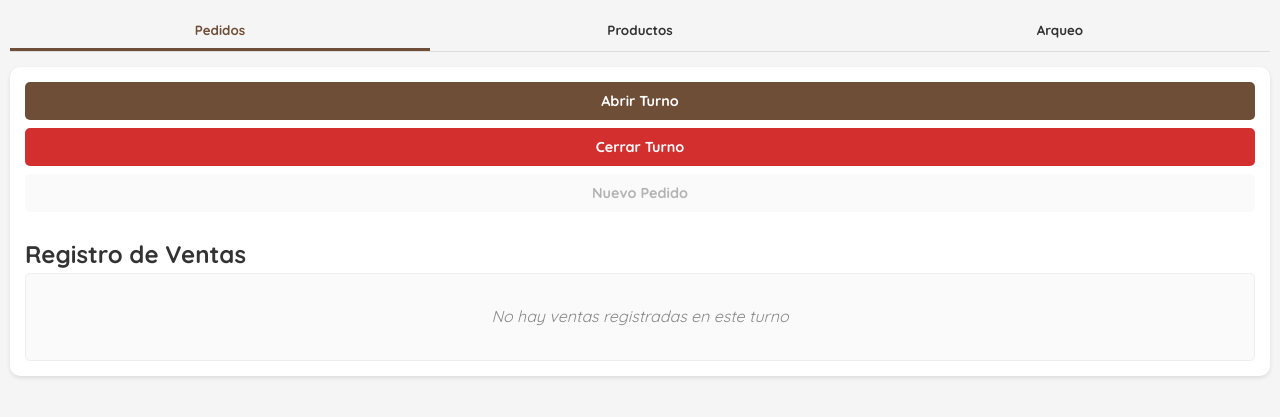
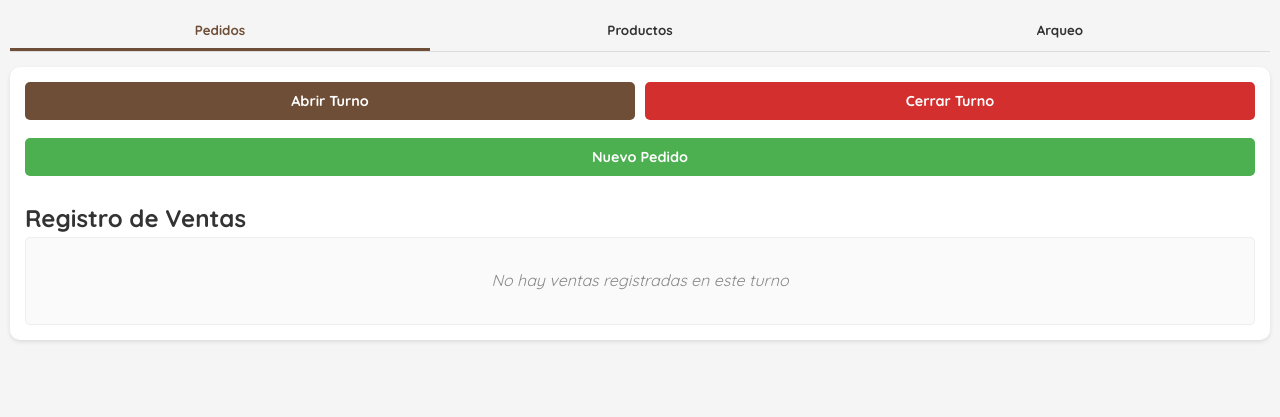
Before and after one commit to elmorochobueno/Shmoo, a plain HTML site: page index.html in a window 1280 px wide. Shown: the part 59-476 px from the top of the page. Drawn offline with Linux system fonts and the light colour scheme.

Commit message:
Update index.html

```diff
--- a/index.html
+++ b/index.html
@@ -47,10 +47,16 @@
         <!-- Pestaña Pedidos -->
         <div class="tab-content active" id="orders-tab">
             <div class="panel" id="mainPanel">
-                <button id="openShiftBtn" class="btn primary">Abrir Turno</button>
-                <button id="closeShiftBtn" class="btn danger" disabled>Cerrar Turno</button>
-                <button id="newOrderBtn" class="btn" disabled>Nuevo Pedido</button>
+                <!-- Línea superior: Abrir/Cerrar Turno -->
+                <div class="button-row">
+                    <button id="openShiftBtn" class="btn primary">Abrir Turno</button>
+                    <button id="closeShiftBtn" class="btn danger" disabled>Cerrar Turno</button>
+                </div>
 
+                <!-- Línea inferior: Nuevo Pedido (full width) -->
+                <div class="button-row">
+                    <button id="newOrderBtn" class="btn highlight-btn" disabled>Nuevo Pedido</button>
+                </div>
 
                 <div class="sales-log-container">
                     <h2>Registro de Ventas</h2>
```
